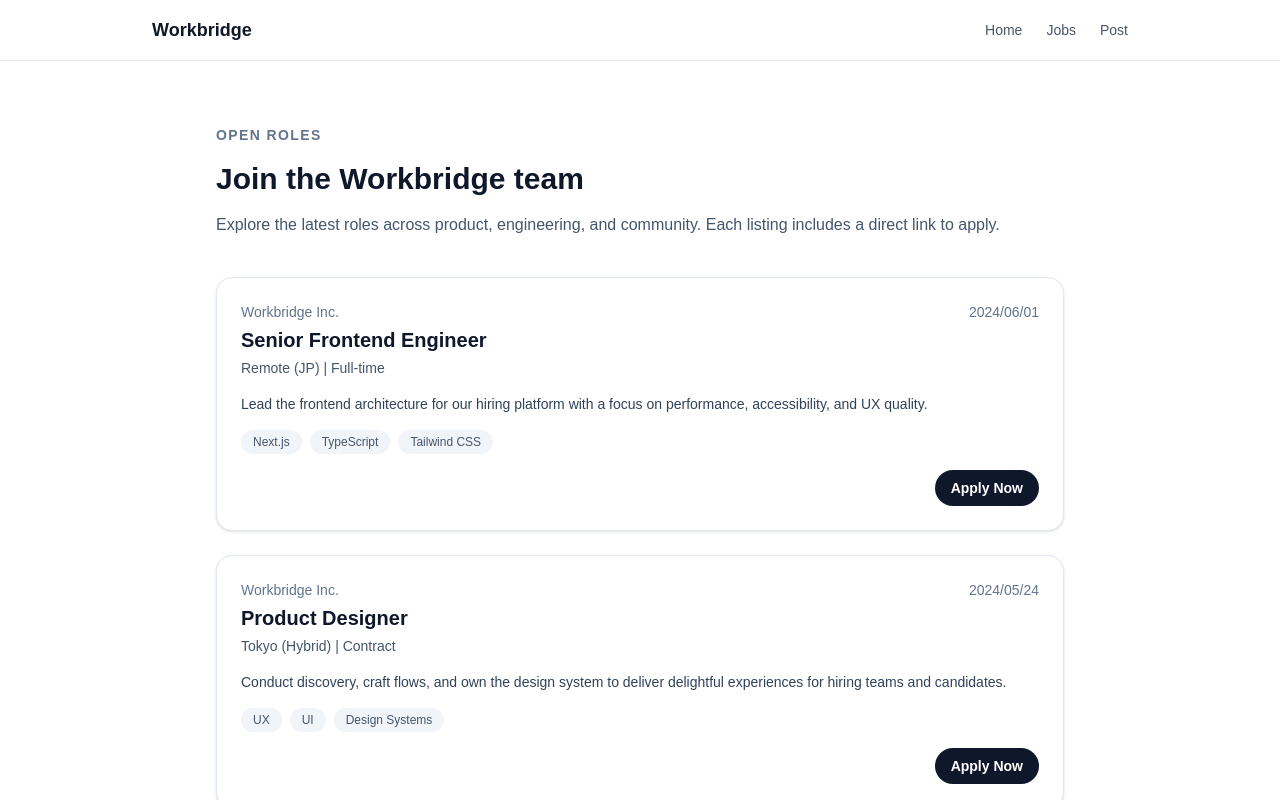
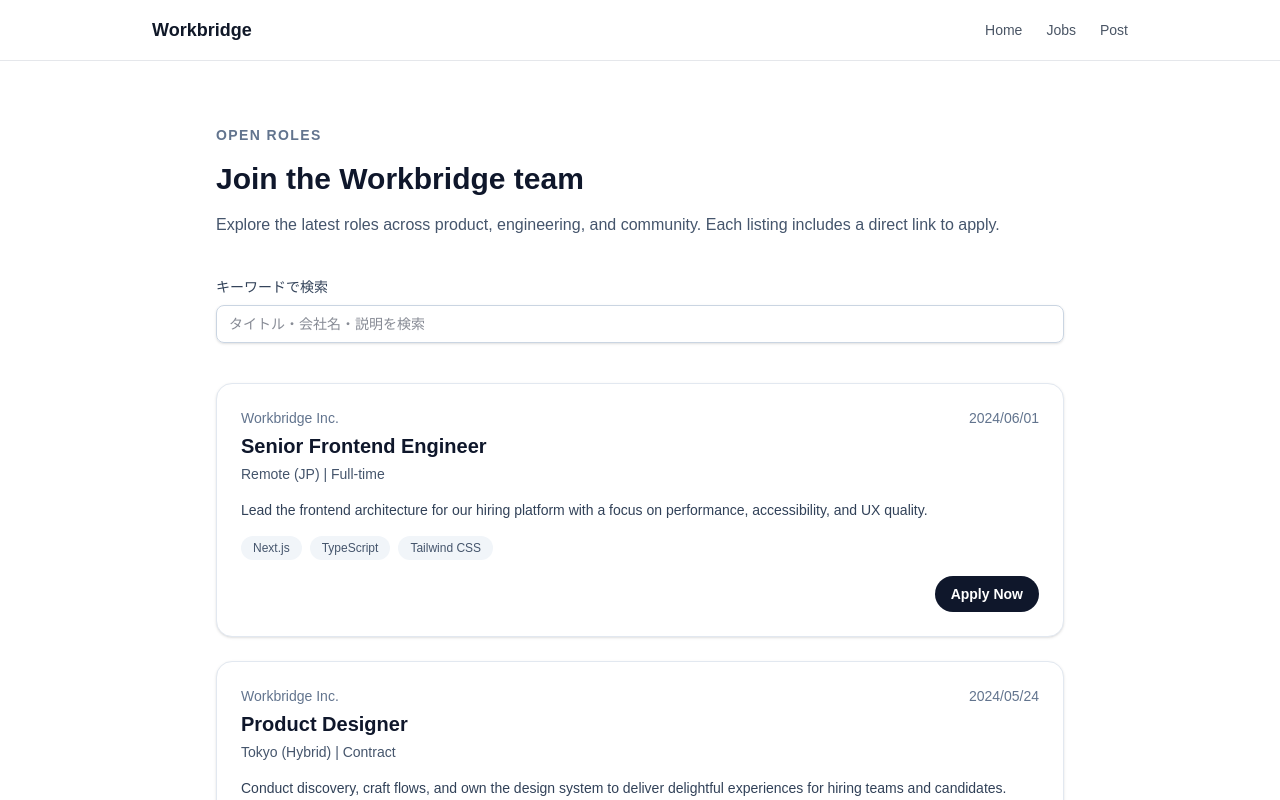
Before and after one commit to kazekage-210/workbridge, a Next.js app: page /jobs in a window 1280 px wide. Shown: the top 800 px of the page. Built offline with nearby package versions, Linux system fonts and the light colour scheme.

Commit message:
feat(jobs): add search with URL query sync

```diff
--- a/src/app/jobs/page.tsx
+++ b/src/app/jobs/page.tsx
@@ -1,7 +1,31 @@
 import { JobCard } from "@/components/JobCard";
+import { Filters } from "@/components/jobs/Filters";
 import { JOBS } from "@/lib/jobs";
 
-const JobsPage = () => {
+const filterJobs = (query: string) => {
+  if (!query.trim()) {
+    return JOBS;
+  }
+
+  const normalisedQuery = query.trim().toLowerCase();
+  return JOBS.filter((job) => {
+    return [job.title, job.company, job.description].some((field) =>
+      field.toLowerCase().includes(normalisedQuery),
+    );
+  });
+};
+
+type JobsPageProps = {
+  searchParams?: {
+    q?: string | string[];
+  };
+};
+
+const JobsPage = ({ searchParams }: JobsPageProps) => {
+  const queryParam = searchParams?.q;
+  const query = typeof queryParam === "string" ? queryParam : "";
+  const jobs = filterJobs(query);
+
   return (
     <main className="mx-auto flex w-full max-w-4xl flex-col gap-10 px-6 py-16">
       <header className="flex flex-col gap-4">
@@ -14,10 +38,16 @@ const JobsPage = () => {
         </p>
       </header>
 
+      <Filters query={query} />
+
       <section className="grid gap-6">
-        {JOBS.map((job) => (
-          <JobCard key={job.id} job={job} />
-        ))}
+        {jobs.length > 0 ? (
+          jobs.map((job) => <JobCard key={job.id} job={job} />)
+        ) : (
+          <p className="rounded-xl border border-dashed border-slate-300 bg-white p-8 text-center text-sm text-slate-600">
+            条件に一致する求人が見つかりませんでした。
+          </p>
+        )}
       </section>
     </main>
   );
--- /dev/null
+++ b/src/components/jobs/Filters.tsx
@@ -0,0 +1,54 @@
+"use client";
+
+import { usePathname, useRouter, useSearchParams } from "next/navigation";
+import { useEffect, useState } from "react";
+
+type FiltersProps = {
+  query?: string;
+};
+
+export function Filters({ query = "" }: FiltersProps) {
+  const router = useRouter();
+  const pathname = usePathname();
+  const searchParams = useSearchParams();
+  const [value, setValue] = useState(query);
+
+  useEffect(() => {
+    setValue(query);
+  }, [query]);
+
+  const updateQueryParam = (nextValue: string) => {
+    const params = new URLSearchParams(searchParams);
+
+    if (nextValue.trim()) {
+      params.set("q", nextValue);
+    } else {
+      params.delete("q");
+    }
+
+    const nextPath = params.toString() ? `${pathname}?${params.toString()}` : pathname;
+    router.replace(nextPath, { scroll: false });
+  };
+
+  const handleChange = (event: React.ChangeEvent<HTMLInputElement>) => {
+    const nextValue = event.target.value;
+    setValue(nextValue);
+    updateQueryParam(nextValue);
+  };
+
+  return (
+    <div className="flex flex-col gap-2">
+      <label htmlFor="job-search" className="text-sm font-medium text-slate-700">
+        キーワードで検索
+      </label>
+      <input
+        id="job-search"
+        type="search"
+        value={value}
+        onChange={handleChange}
+        placeholder="タイトル・会社名・説明を検索"
+        className="w-full rounded-lg border border-slate-300 px-3 py-2 text-sm text-slate-900 shadow-sm focus:border-slate-900 focus:outline-none focus:ring-2 focus:ring-slate-900/10"
+      />
+    </div>
+  );
+}
```
